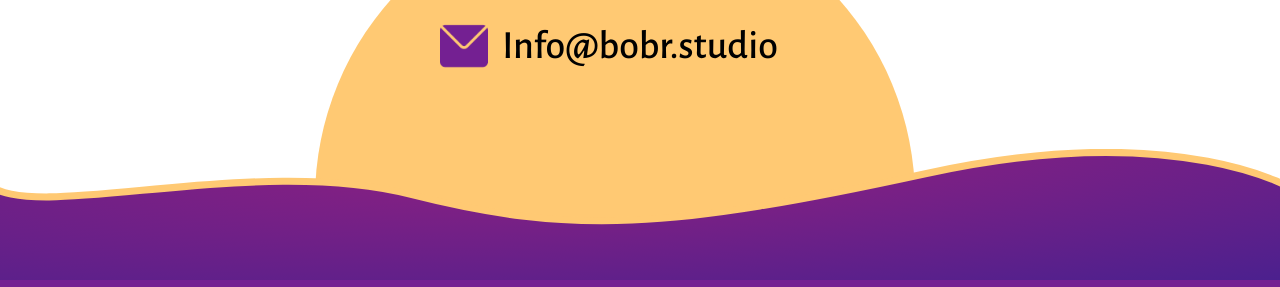
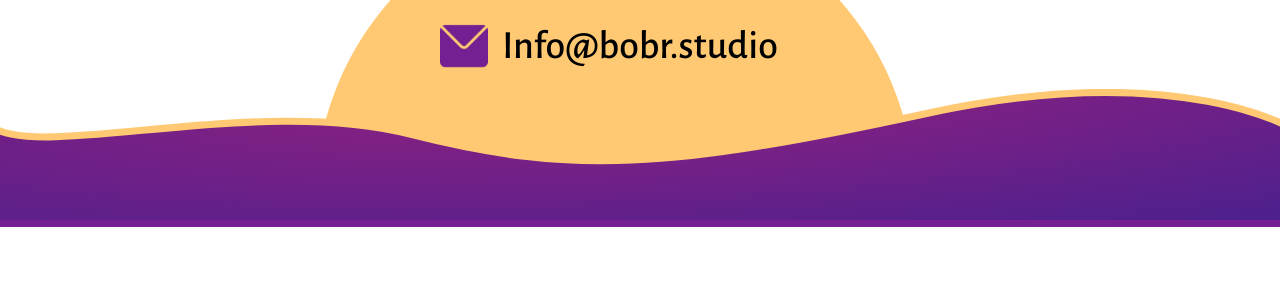
Before and after one commit to Vitosik-P/Bobr, a plain HTML site: page Bobr/index.html in a window 1280 px wide. Shown: the part 649-936 px from the top of the page. After the commit the page ends 876 px from the top, so only its background shows below. Drawn offline with nearby package versions, Linux system fonts and the light colour scheme.

Commit message:
Update style.css

```diff
--- a/Bobr/css/style.css
+++ b/Bobr/css/style.css
@@ -86,7 +86,7 @@ body{
 }
 
 .contact__wraper{
-    height: 200px;
+    height: 140px;
     position: relative;
 }
 
```
